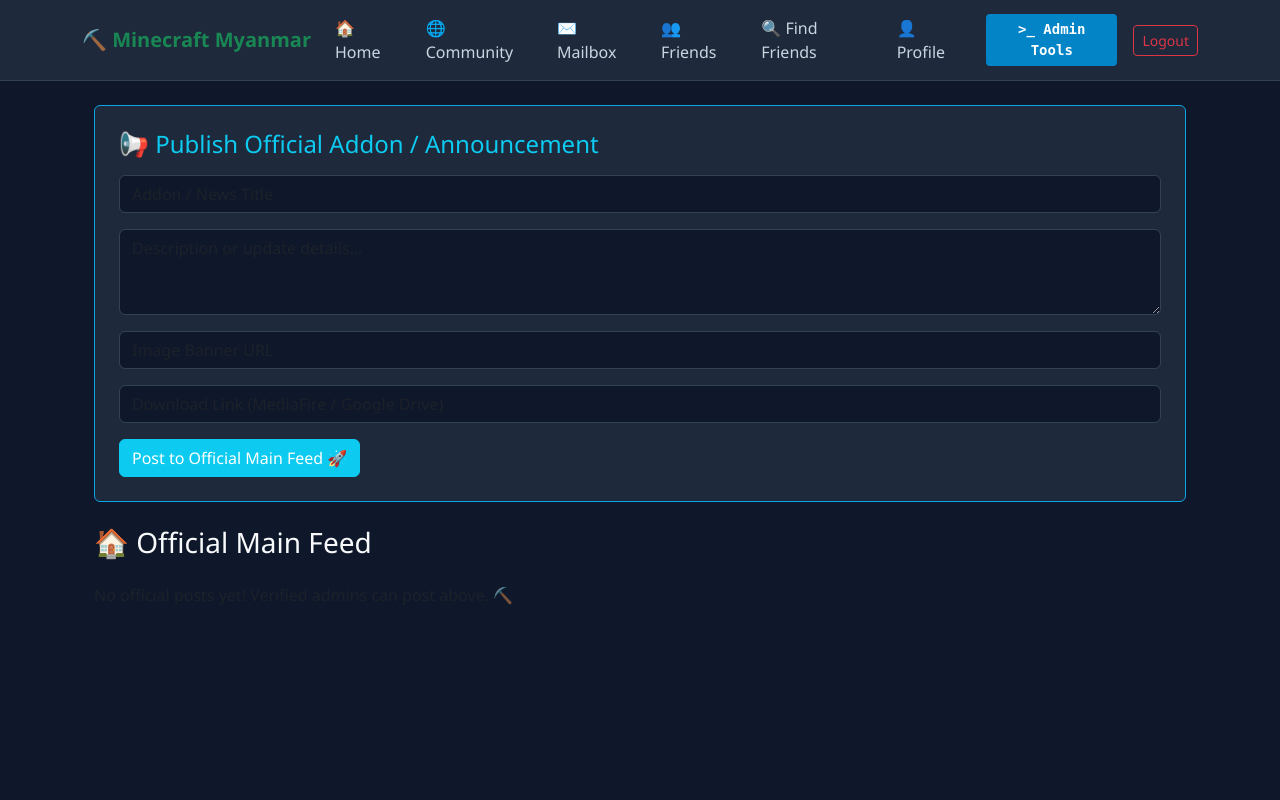
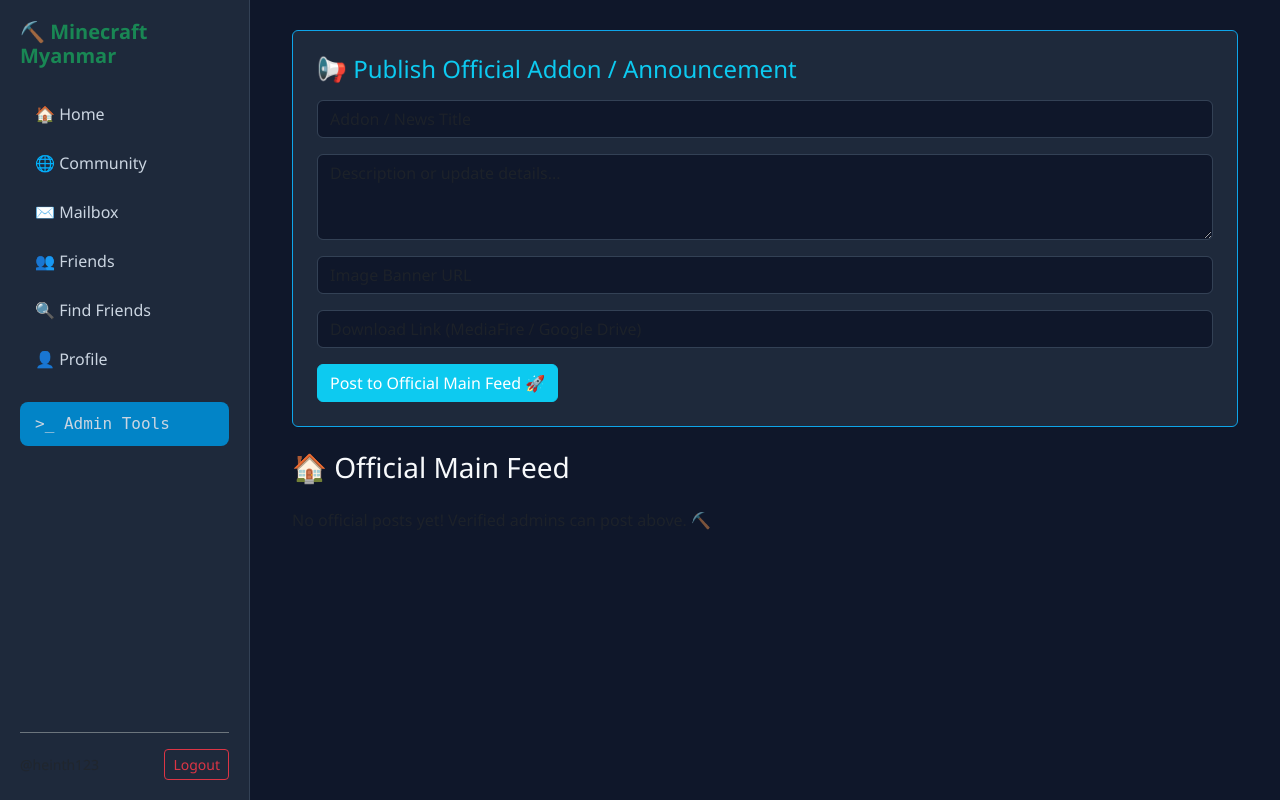
Before and after one commit to heinth123/minecraft-portal-, a Flask app: page / in a window 1280 px wide. Run offline with Flask 3, Linux system fonts and the light colour scheme; a user stored in the database is signed in; data that the repository does not hold is empty.

Commit message:
Refactor sidebar and navigation styles in base.html

```diff
--- a/templates/base.html
+++ b/templates/base.html
@@ -11,18 +11,66 @@
             background-color: #0f172a;
             color: #f8fafc;
             font-family: 'Segoe UI', Tahoma, Geneva, Verdana, sans-serif;
+            overflow-x: hidden;
         }
-        .navbar {
-            background-color: #1e293b !important;
-            border-bottom: 1px solid #334155;
+
+        /* 🌟 SIDEBAR STYLING */
+        .sidebar {
+            width: 250px;
+            height: 100vh;
+            position: fixed;
+            top: 0;
+            left: 0;
+            background-color: #1e293b;
+            border-right: 1px solid #334155;
+            padding: 20px;
+            display: flex;
+            flex-direction: column;
+            justify-content: space-between;
+            z-index: 1000;
         }
-        .nav-link {
+
+        .sidebar .nav-link {
             color: #cbd5e1 !important;
             font-weight: 500;
+            padding: 10px 15px;
+            border-radius: 8px;
+            margin-bottom: 5px;
+            display: flex;
+            align-items: center;
+            gap: 10px;
+            transition: all 0.2s ease;
         }
-        .nav-link:hover {
+
+        .sidebar .nav-link:hover {
+            background-color: #334155;
             color: #22c55e !important;
         }
+
+        .sidebar .nav-link.active {
+            background-color: #22c55e;
+            color: #ffffff !important;
+        }
+
+        /* >_ Admin Button Styling */
+        .admin-link {
+            background-color: #0284c7 !important;
+            color: #ffffff !important;
+            font-family: monospace;
+            font-weight: bold;
+        }
+        .admin-link:hover {
+            background-color: #0369a1 !important;
+        }
+
+        /* 🌟 MAIN CONTENT WRAPPER (Shifted right for sidebar) */
+        .main-content {
+            margin-left: 250px;
+            padding: 30px;
+            min-height: 100vh;
+        }
+
+        /* Cards and Inputs styling */
         .card {
             background-color: #1e293b;
             border: 1px solid #334155;
@@ -44,30 +92,32 @@
             border-color: #334155;
             color: #f8fafc;
         }
-        /* Custom Admin Button Glow Effect */
-        .btn-admin {
-            background-color: #0284c7;
-            color: #ffffff;
-            font-family: monospace;
-            font-weight: bold;
+
+        /* Mobile Responsive adjustment */
+        @media (max-width: 768px) {
+            .sidebar {
+                width: 100%;
+                height: auto;
+                position: relative;
             }
-        .btn-admin:hover {
-            background-color: #0369a1;
-            color: #ffffff;
+            .main-content {
+                margin-left: 0;
+            }
         }
     </style>
 </head>
 <body>
 
-    <!-- TOP NAVIGATION BAR -->
-    <nav class="navbar navbar-expand-lg navbar-dark mb-4">
-        <div class="container">
-            <a class="navbar-brand fw-bold text-success" href="{{ url_for('home') }}">⛏️ Minecraft Myanmar</a>
-            <button class="navbar-toggler" type="button" data-bs-toggle="collapse" data-bs-target="#navbarNav">
-                <span class="navbar-toggler-icon"></span>
-            </button>
-            <div class="collapse navbar-collapse" id="navbarNav">
-                <ul class="navbar-nav ms-auto align-items-center gap-2">
+    <!-- 📌 LEFT SIDEBAR NAVIGATION -->
+    <div class="sidebar">
+        <div>
+            <!-- Brand Header -->
+            <a href="{{ url_for('home') }}" class="text-decoration-none">
+                <h4 class="fw-bold text-success mb-4 fs-5">⛏️ Minecraft Myanmar</h4>
+            </a>
+
+            <!-- Navigation Links -->
+            <ul class="nav nav-pills flex-column">
                 {% if current_user.is_authenticated %}
                     <li class="nav-item">
                         <a class="nav-link" href="{{ url_for('home') }}">🏠 Home</a>
@@ -76,7 +126,7 @@
                         <a class="nav-link" href="{{ url_for('community') }}">🌐 Community</a>
                     </li>
 
-                        <!-- ✉️ MAILBOX / CHAT LINK -->
+                    <!-- ✉️ MAILBOX SIDEBAR LINK -->
                     <li class="nav-item">
                         <a class="nav-link" href="{{ url_for('chat') }}">✉️ Mailbox</a>
                     </li>
@@ -87,38 +137,42 @@
                     <li class="nav-item">
                         <a class="nav-link" href="{{ url_for('search_friends') }}">🔍 Find Friends</a>
                     </li>
-
                     <li class="nav-item">
                         <a class="nav-link" href="{{ url_for('profile', username=current_user.username) }}">👤 Profile</a>
                     </li>
 
-                        <!-- >_ ADMIN OVERRIDE BUTTON (Shows ONLY for Admin accounts) -->
+                    <!-- >_ ADMIN OVERRIDE BUTTON (Only for Admins) -->
                     {% if current_user.is_admin %}
-                            <li class="nav-item ms-1">
-                                <a class="btn btn-admin btn-sm" href="{{ url_for('profile', username=current_user.username) }}">
+                        <li class="nav-item mt-3">
+                            <a class="nav-link admin-link" href="{{ url_for('profile', username=current_user.username) }}">
                                 &gt;_ Admin Tools
                             </a>
                         </li>
                     {% endif %}
-
-                        <li class="nav-item ms-2">
-                            <a class="btn btn-outline-danger btn-sm" href="{{ url_for('logout') }}">Logout</a>
-                        </li>
                 {% else %}
                     <li class="nav-item">
                         <a class="nav-link" href="{{ url_for('login') }}">Login</a>
                     </li>
                     <li class="nav-item">
-                            <a class="btn btn-success btn-sm" href="{{ url_for('register') }}">Register</a>
+                        <a class="nav-link text-success fw-bold" href="{{ url_for('register') }}">Register</a>
                     </li>
                 {% endif %}
             </ul>
         </div>
+
+        <!-- User Quick Actions / Logout at Bottom of Sidebar -->
+        {% if current_user.is_authenticated %}
+            <div class="pt-3 border-top border-secondary">
+                <div class="d-flex align-items-center justify-content-between">
+                    <span class="small text-muted">@{{ current_user.username }}</span>
+                    <a class="btn btn-outline-danger btn-sm" href="{{ url_for('logout') }}">Logout</a>
                 </div>
-    </nav>
+            </div>
+        {% endif %}
+    </div>
 
-    <!-- MAIN CONTENT INJECTED HERE -->
-    <div class="container pb-5">
+    <!-- 📦 MAIN PAGE CONTENT -->
+    <div class="main-content">
         <!-- Flash Messages -->
         {% with messages = get_flashed_messages(with_categories=true) %}
             {% if messages %}
```
Lines whose indentation alone changed are shown as unchanged.
